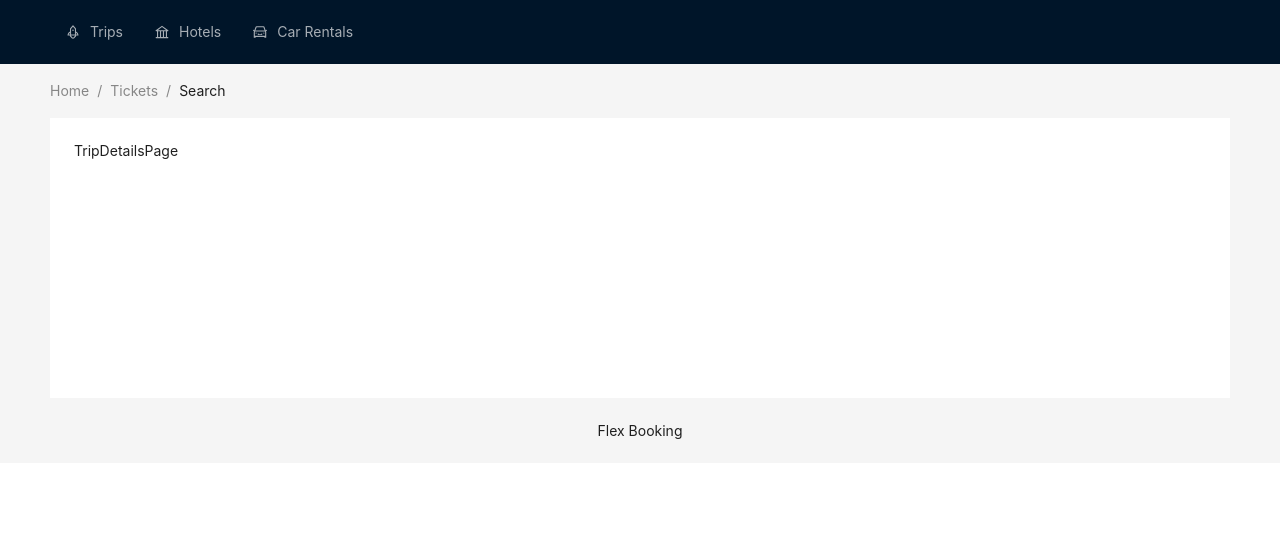
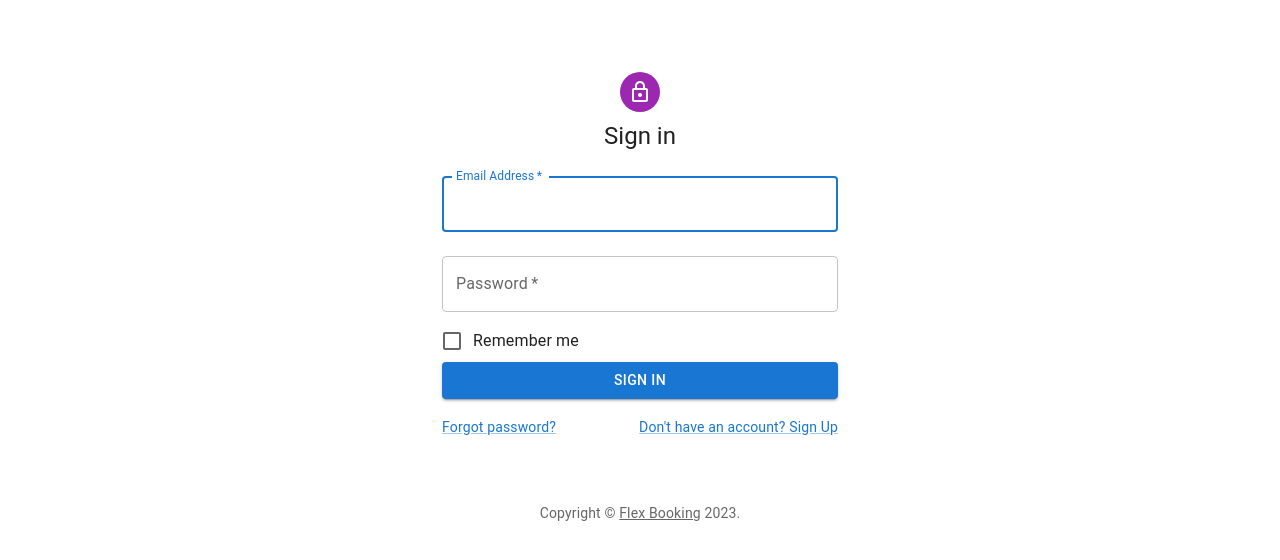
Before and after one commit to vasylenkoArtem/FlexBooking, a React (Create React App) app in the folder Frontend/flex-booking/: page /trips/1 in a window 1280 px wide. Shown: the top 560 px of the page. Built offline with nearby package versions, Linux system fonts and the light colour scheme.

Commit message:
Add mui, add login page without server

```diff
--- a/Frontend/flex-booking/package.json
+++ b/Frontend/flex-booking/package.json
@@ -4,6 +4,10 @@
   "private": true,
   "dependencies": {
     "@ant-design/icons": "^5.0.1",
+    "@emotion/react": "^11.10.6",
+    "@emotion/styled": "^11.10.6",
+    "@mui/icons-material": "^5.11.16",
+    "@mui/material": "^5.11.16",
     "@testing-library/jest-dom": "^5.16.5",
     "@testing-library/react": "^13.4.0",
     "@testing-library/user-event": "^13.5.0",
--- /dev/null
+++ b/Frontend/flex-booking/src/components/Auth/AuthProvider.tsx
@@ -0,0 +1,12 @@
+import { getAuthDataFromSessionStorage } from "../../helpers/authHelper";
+import LoginPage from "./LoginPage";
+
+const AuthProvider = (props: any) => {
+    const loginPage = (<LoginPage />);
+
+    const authData = getAuthDataFromSessionStorage();
+
+    return authData ? props.children : loginPage;
+}
+
+export default AuthProvider;
--- /dev/null
+++ b/Frontend/flex-booking/src/components/Auth/Copyright.tsx
@@ -0,0 +1,16 @@
+import { Link, Typography } from "@mui/material";
+
+const Copyright = (props: any) =>  {
+    return (
+      <Typography variant="body2" color="text.secondary" align="center" {...props}>
+        {'Copyright © '}
+        <Link color="inherit" href="flex-booking.com">
+          Flex Booking
+        </Link>{' '}
+        {new Date().getFullYear()}
+        {'.'}
+      </Typography>
+    );
+  }
+
+  export default Copyright;
--- /dev/null
+++ b/Frontend/flex-booking/src/components/Auth/LoginPage.tsx
@@ -0,0 +1,138 @@
+import * as React from 'react';
+import Avatar from '@mui/material/Avatar';
+import Button from '@mui/material/Button';
+import CssBaseline from '@mui/material/CssBaseline';
+import TextField from '@mui/material/TextField';
+import FormControlLabel from '@mui/material/FormControlLabel';
+import Checkbox from '@mui/material/Checkbox';
+import Link from '@mui/material/Link';
+import Grid from '@mui/material/Grid';
+import Box from '@mui/material/Box';
+import LockOutlinedIcon from '@mui/icons-material/LockOutlined';
+import Typography from '@mui/material/Typography';
+import Container from '@mui/material/Container';
+import { createTheme, ThemeProvider } from '@mui/material/styles';
+import Copyright from './Copyright';
+import { useEffect, useState } from 'react';
+import sendRequest from '../../helpers/apiHelper';
+import { setAuthDataToSessionStorage } from '../../helpers/authHelper';
+
+const theme = createTheme();
+
+const Login = () => {
+
+    const [isLoading, setIsLoading] = useState<boolean>(false);
+
+    const signInUser = (email: string, password: string) => {
+        setIsLoading(true)
+        setAuthDataToSessionStorage({
+            userId : 1,
+            roleId: 1,
+            });
+
+        window.location.reload();
+
+        // sendRequest(`/profile/login`, 'POST', {
+        //     username: email,
+        //     password: password
+        // })
+        //     .then((response: any) => {
+        //         setAuthDataToSessionStorage(response);
+
+        //         setIsLoading(false)
+        //     })
+        //     .catch((error: any) => {
+        //         alert(`Error has been occured during login, error: ${error}`);
+        //         setIsLoading(false)
+        //     });
+    }
+
+  const handleSubmit = (event: React.FormEvent<HTMLFormElement>) => {
+    event.preventDefault();
+    const data = new FormData(event.currentTarget);
+
+    const email = data.get('email')?.toString() as string;
+    const password = data.get('password')?.toString() as string;
+
+    signInUser(email, password);
+  };
+
+  const [errorMessage, setErrorMessage] = useState<any>();
+  const [isError, setIsError] = useState<boolean>(false);
+  const [authData, setAuthData] = useState<any>();
+
+  return (
+    <ThemeProvider theme={theme}>
+      <Container component="main" maxWidth="xs">
+
+        <CssBaseline />
+        <Box
+          sx={{
+            marginTop: 8,
+            display: 'flex',
+            flexDirection: 'column',
+            alignItems: 'center',
+          }}
+        >
+          <Avatar sx={{ m: 1, bgcolor: 'secondary.main' }}>
+            <LockOutlinedIcon />
+          </Avatar>
+          <Typography component="h1" variant="h5">
+            Sign in
+          </Typography>
+
+          <Box component="form" onSubmit={handleSubmit} noValidate sx={{ mt: 1 }}>
+            <TextField
+              margin="normal"
+              required
+              fullWidth
+              id="email"
+              label="Email Address"
+              name="email"
+              autoComplete="email"
+              autoFocus
+            />
+            <TextField
+              margin="normal"
+              required
+              fullWidth
+              name="password"
+              label="Password"
+              type="password"
+              id="password"
+              autoComplete="current-password"
+            />
+            <FormControlLabel
+              control={<Checkbox value="remember" color="primary" />}
+              label="Remember me"
+            />
+
+            <Button
+              type="submit"
+              fullWidth
+              variant="contained"
+              sx={{ mt: 0, mb: 2 }}
+            >
+              Sign In
+            </Button>
+            <Grid container>
+              <Grid item xs>
+                <Link href="#" variant="body2">
+                  Forgot password?
+                </Link>
+              </Grid>
+              <Grid item>
+                <Link href="#" variant="body2">
+                  {"Don't have an account? Sign Up"}
+                </Link>
+              </Grid>
+            </Grid>
+          </Box>
+        </Box>
+        <Copyright sx={{ mt: 8, mb: 4 }} />
+      </Container>
+    </ThemeProvider>
+  );
+}
+
+export default Login;
--- /dev/null
+++ b/Frontend/flex-booking/src/helpers/authHelper.ts
@@ -0,0 +1,38 @@
+// import jwt_decode from "jwt-decode";
+// import { AuthData } from "./reducer";
+
+// type JWTDecodedToken = {
+//     name: string;
+//     role: string;
+// }
+
+// export const decodeJwt = (token: string): JWTDecodedToken => {
+//     return jwt_decode(token) as JWTDecodedToken;
+// }
+
+type AuthData = {
+    userId: number;
+    roleId: number;
+}
+
+const pathToSessionStorageAuthData = `oidc-token`;
+
+export const setAuthDataToSessionStorage = (authData: AuthData) => {
+    localStorage.setItem(pathToSessionStorageAuthData, JSON.stringify(authData));
+}
+
+export const getAuthDataFromSessionStorage = (): AuthData | null => {
+    debugger;
+    const sessionStorageItem = localStorage.getItem(pathToSessionStorageAuthData);
+
+    if (sessionStorageItem) {
+        return JSON.parse(sessionStorageItem) as AuthData;
+    }
+
+    return null;
+}
+
+
+export const removeAuthDataFromSessionStorage = () => {
+    localStorage.removeItem(pathToSessionStorageAuthData);
+}
--- a/Frontend/flex-booking/src/index.tsx
+++ b/Frontend/flex-booking/src/index.tsx
@@ -3,13 +3,16 @@ import ReactDOM from 'react-dom/client';
 import './index.css';
 import App from './App';
 import reportWebVitals from './reportWebVitals';
+import AuthProvider from './components/Auth/AuthProvider';
 
 const root = ReactDOM.createRoot(
   document.getElementById('root') as HTMLElement
 );
 root.render(
   <React.StrictMode>
-    <App />
+    <AuthProvider>
+      <App />
+    </AuthProvider>
   </React.StrictMode>
 );
 
--- a/Frontend/flex-booking/src/pages/Trip/TripsList/BookingOffersPage.tsx
+++ b/Frontend/flex-booking/src/pages/Trip/TripsList/BookingOffersPage.tsx
@@ -14,7 +14,7 @@ const BookingOffersPage = () => {
 
     const getTripList = () => {
         setIsLoading(true)
-        sendRequest(`/booking-offers`)
+        sendRequest(`/booking-offers}`)
             .then((response: any) => {
                 setBookingOffersList(response);
                 setIsLoading(false)
```
Also changed, not shown: 1 other file (tests, documents, lock files or other folders).
